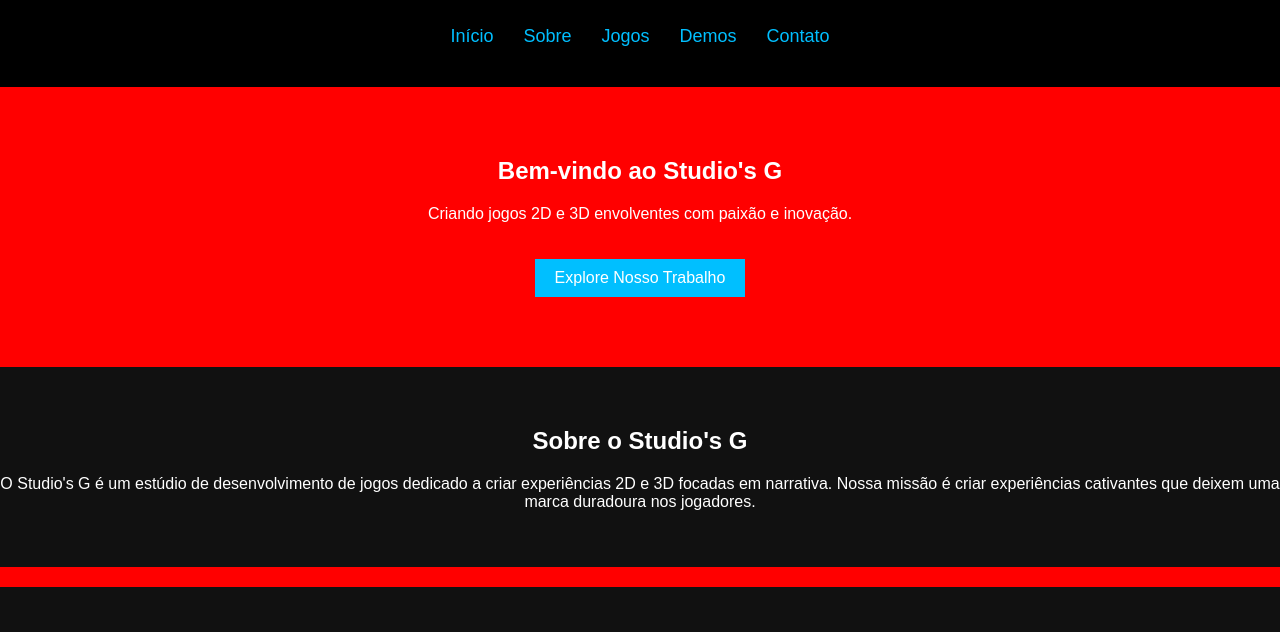
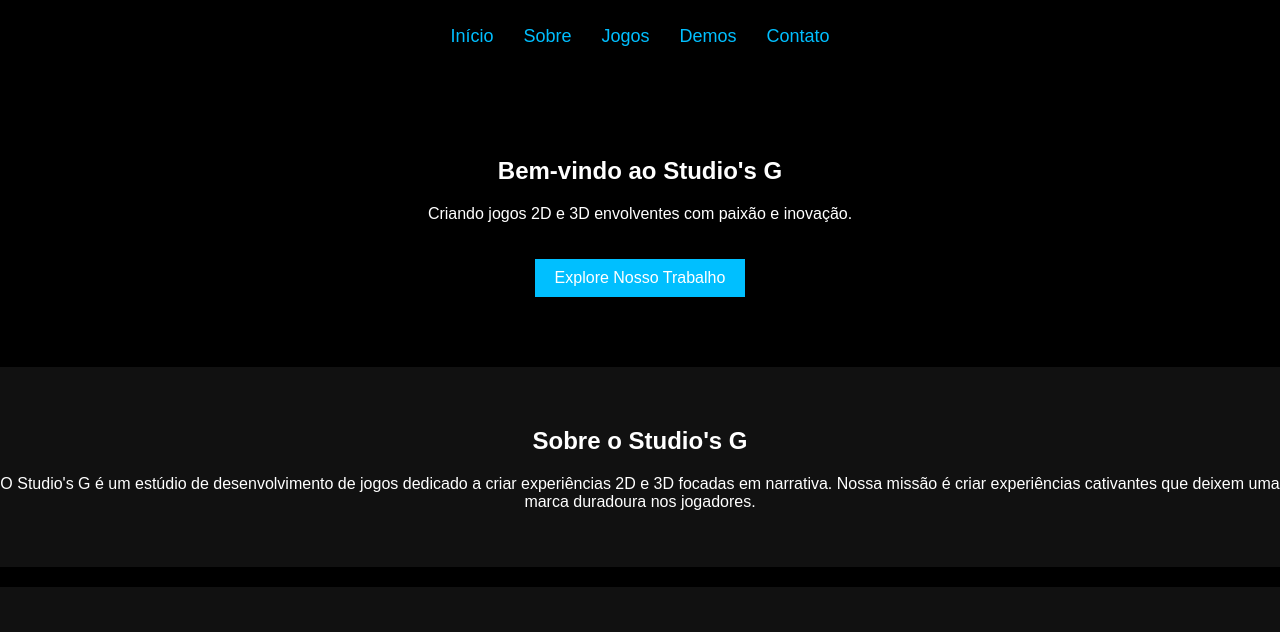
Before and after one commit to gabryeldias62/StudiosG, a plain HTML site: page index.html in a window 1280 px wide. Shown: the part 168-800 px from the top of the page. Drawn offline with Linux system fonts and the light colour scheme.

Commit message:
update color

```diff
--- a/index.html
+++ b/index.html
@@ -9,7 +9,7 @@
             font-family: 'Arial', sans-serif;
             margin: 0;
             padding: 0;
-            background-color: #ff0000;
+            background-color: #000;
             color: #fff;
         }
         header {
```
